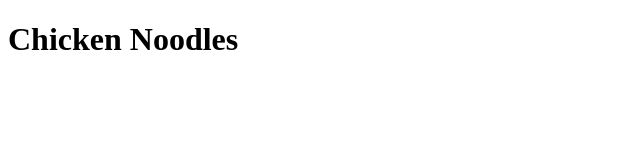
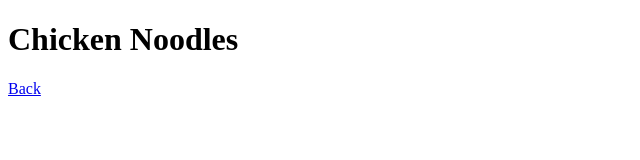
Before and after one commit to Josh68000/odin-recipes, a plain HTML site: page recipes/ckn-ndle.html in a window 1280 px wide. Shown: the full height of the page, 0-640 px from the left. Drawn offline with Linux system fonts and the light colour scheme.

Commit message:
Add back button

```diff
--- a/recipes/ckn-ndle.html
+++ b/recipes/ckn-ndle.html
@@ -3,8 +3,9 @@
     <head>
     <meta charset="utf-8">
     <title> Chicken Noodles Recipe</title>
+    </head>
     <body>
         <H1>Chicken Noodles</H1>
+        <p> <a href=../index.html>Back</a> </p>
     </body>
-    </head>
 </html>
```
Also changed, not shown: recipes/lasagna.html (+1 -0 lines).
